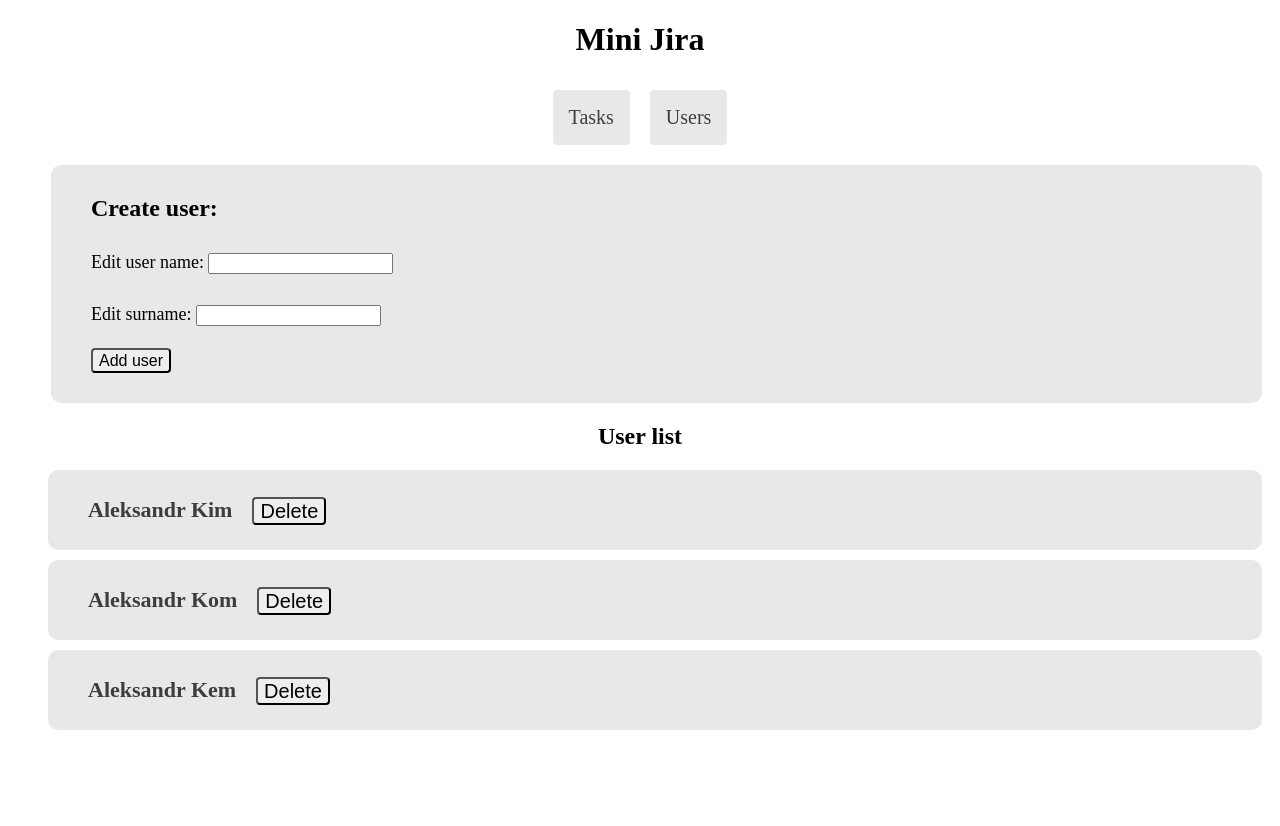
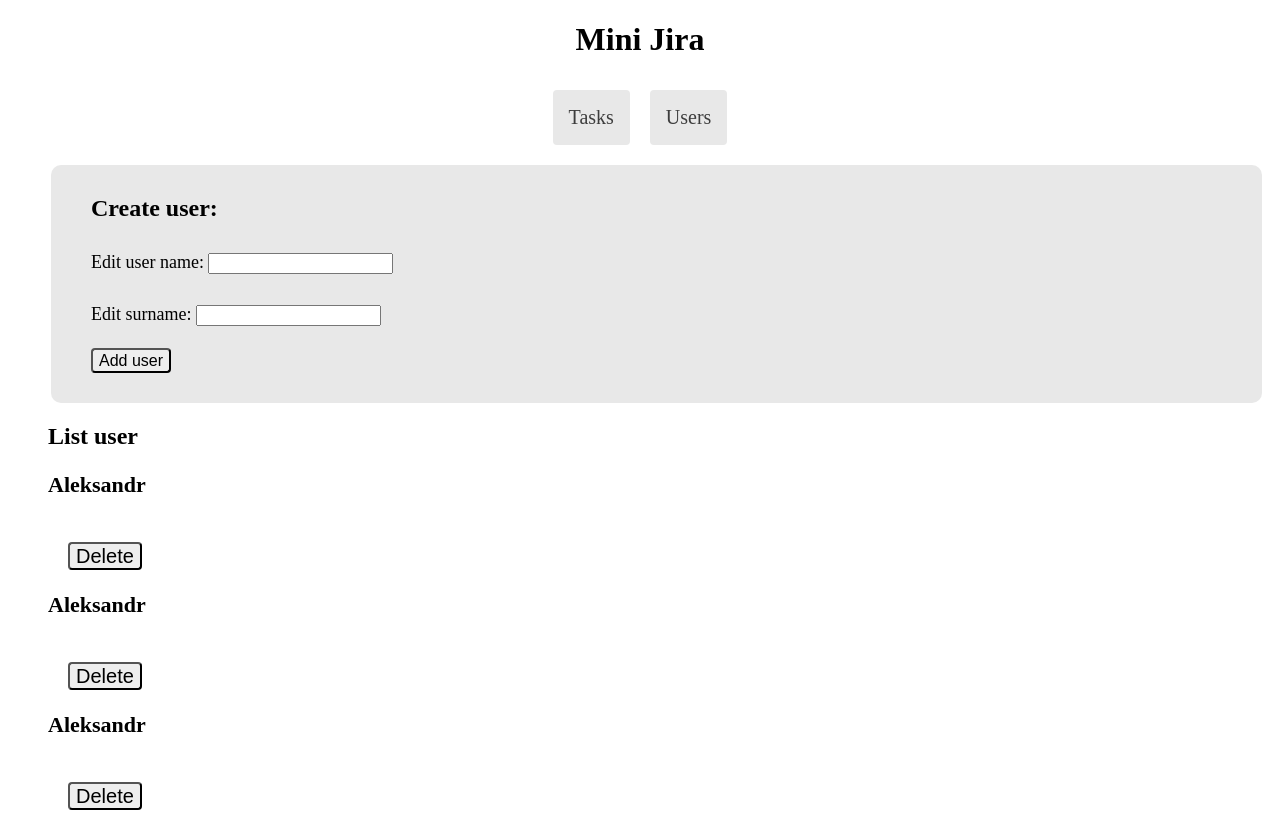
Before and after one commit to YaroslavaOdin/MiniJira, an Angular app: page /users in a window 1280 px wide. Before the commit the page ends 800 px from the top, so only its background shows below. Built offline with nearby package versions, Linux system fonts and the light colour scheme.

Commit message:
Added list.component.

```diff
--- /dev/null
+++ b/src/app/core/list/list.component.html
@@ -0,0 +1,13 @@
+<ul class="List">
+  <h2>List {{ name }}</h2>
+  <ng-container
+    *ngFor="let item of list"
+    [ngTemplateOutlet]="itemTmpl"
+    [ngTemplateOutletContext]="{
+      context: {
+        item: item
+      }
+    }"
+  >
+  </ng-container>
+</ul>
--- /dev/null
+++ b/src/app/core/list/list.component.ts
@@ -0,0 +1,29 @@
+import { Component, EventEmitter, Input, OnInit, Output, } from '@angular/core';
+
+@Component({
+  selector: 'app-list',
+  templateUrl: './list.component.html',
+  styleUrls: ['./list.component.css']
+})
+export class ListComponent implements OnInit {
+
+  @Input() list: any[] = [];
+  @Input() name: string = '';
+  @Input() itemTmpl: any;
+  @Output() select = new EventEmitter<any>();
+
+  constructor() { }
+
+  ngOnInit(): void {
+  }
+
+  onSelect(item: any) {
+    this.select.emit(item);
+  }
+
+  remove(item: any) {
+    this.list.splice(this.list.indexOf(item), 1);
+    localStorage.setItem(this.name, JSON.stringify(this.list));
+  }
+
+}
--- a/src/app/task/task-list.component.html
+++ b/src/app/task/task-list.component.html
@@ -1,10 +1,10 @@
 <app-add-task></app-add-task>
-<ul class="tasksList">
-    <h2>Task list</h2>
-    <li *ngFor="let task of tasks">
-        <h3 (click)="onSelect(task)">{{ task.name }}</h3>
-        <button (click)="remove(task)">Delete</button>
-    </li>
-</ul>
+
+<app-list [list]="tasks" [name]="'task'" [itemTmpl]="itemTmpl"></app-list>
+
+<ng-template #itemTmpl let-context="context">
+  <h3 (click)="onSelect(context.item)">{{ context.item.name }}</h3>
+  <button (click)="remove(context.item)">Delete</button>
+</ng-template>
 
 <app-task-detail [task]="selectedTask"></app-task-detail>
--- a/src/app/task/task-list.component.ts
+++ b/src/app/task/task-list.component.ts
@@ -1,6 +1,6 @@
 import { Component, OnInit } from '@angular/core';
 import { TaskService } from './services/task.service';
-import { Task, statusTask } from '../models/task';
+import { Task } from '../models/task';
 
 @Component({
   selector: 'app-task-list',
--- a/src/app/task/task.module.ts
+++ b/src/app/task/task.module.ts
@@ -4,6 +4,7 @@
 import { TaskDetailComponent } from './task-detail/task-detail.component';
 import { FormsModule } from '@angular/forms';
 import { AddTaskComponent } from './add-task/add-task.component';
+import { CoreModule } from '../core/list/core.module';
 
 @NgModule({
   declarations: [
@@ -13,7 +14,8 @@
   ],
   imports: [
     CommonModule,
-    FormsModule
+    FormsModule,
+    CoreModule
   ],
   exports:[
     TaskListComponent
--- a/src/app/user/user-list.component.html
+++ b/src/app/user/user-list.component.html
@@ -1,11 +1,10 @@
 <app-add-user></app-add-user>
 
-<ul class="usersList">
-    <h2>User list</h2>
-    <li *ngFor="let user of users">
-        <h3 (click)="onSelect(user)">{{ user.name }} {{ user.surname }}</h3>
-        <button (click)="remove(user)">Delete</button>
-    </li>
-</ul>
+<app-list [list]="users" [name]="'user'" [itemTmpl]="itemTmpl"></app-list>
+
+<ng-template #itemTmpl let-context="context">
+  <h3 (click)="onSelect(context.item)">{{ context.item.name }}</h3>
+  <button (click)="remove(context.item)">Delete</button>
+</ng-template>
 
 <app-user-detail [user]="selectedUser"></app-user-detail>
--- a/src/app/user/user.module.ts
+++ b/src/app/user/user.module.ts
@@ -4,6 +4,7 @@
 import { UserListComponent } from './user-list.component';
 import { UserDetailComponent } from './user-detail/user-detail.component';
 import { AddUserComponent } from './add-user/add-user.component';
+import { CoreModule } from '../core/list/core.module';
 @NgModule({
   declarations: [
     UserListComponent,
@@ -12,7 +13,8 @@
   ],
   imports: [
     CommonModule,
-    FormsModule
+    FormsModule,
+    CoreModule
   ],
   exports:[
     UserListComponent
```
Also changed, not shown: src/app/core/list/core.module.ts (added, +16 -0 lines), src/app/core/list/list.component.css (added).
